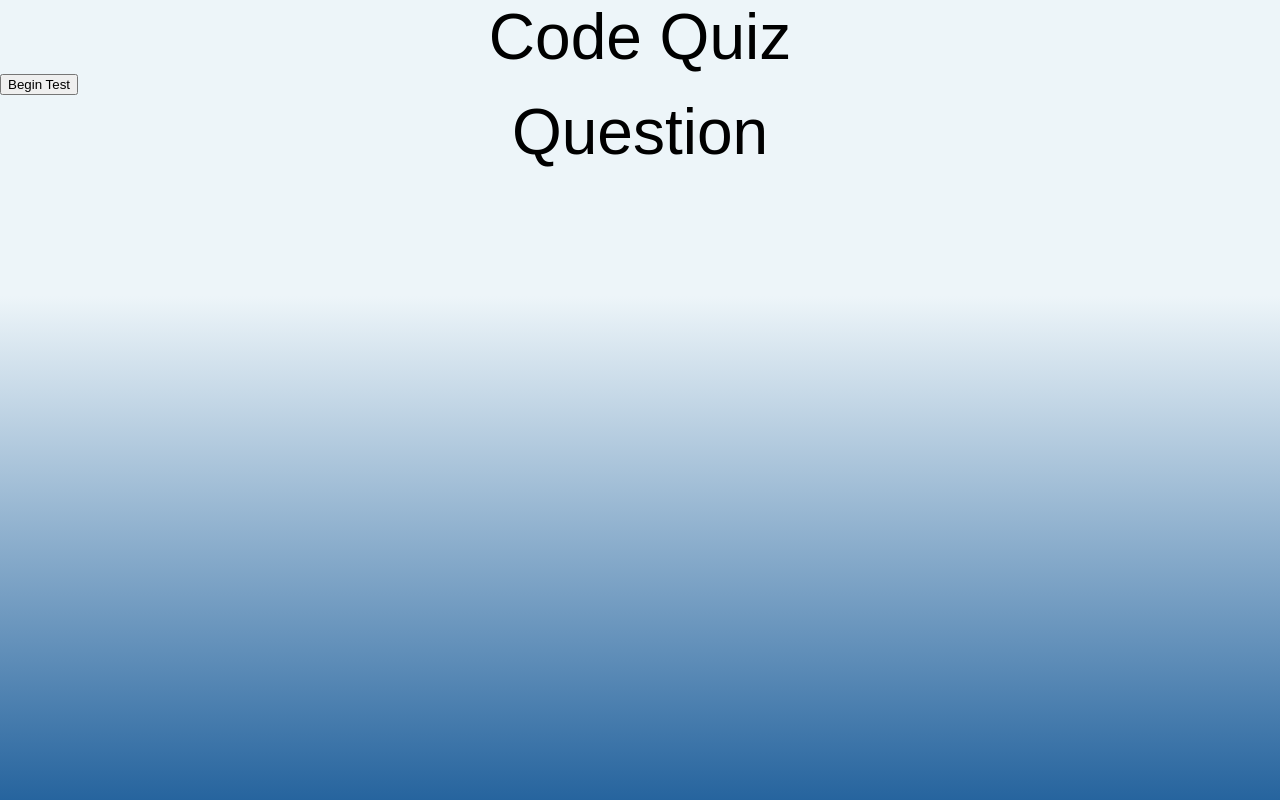
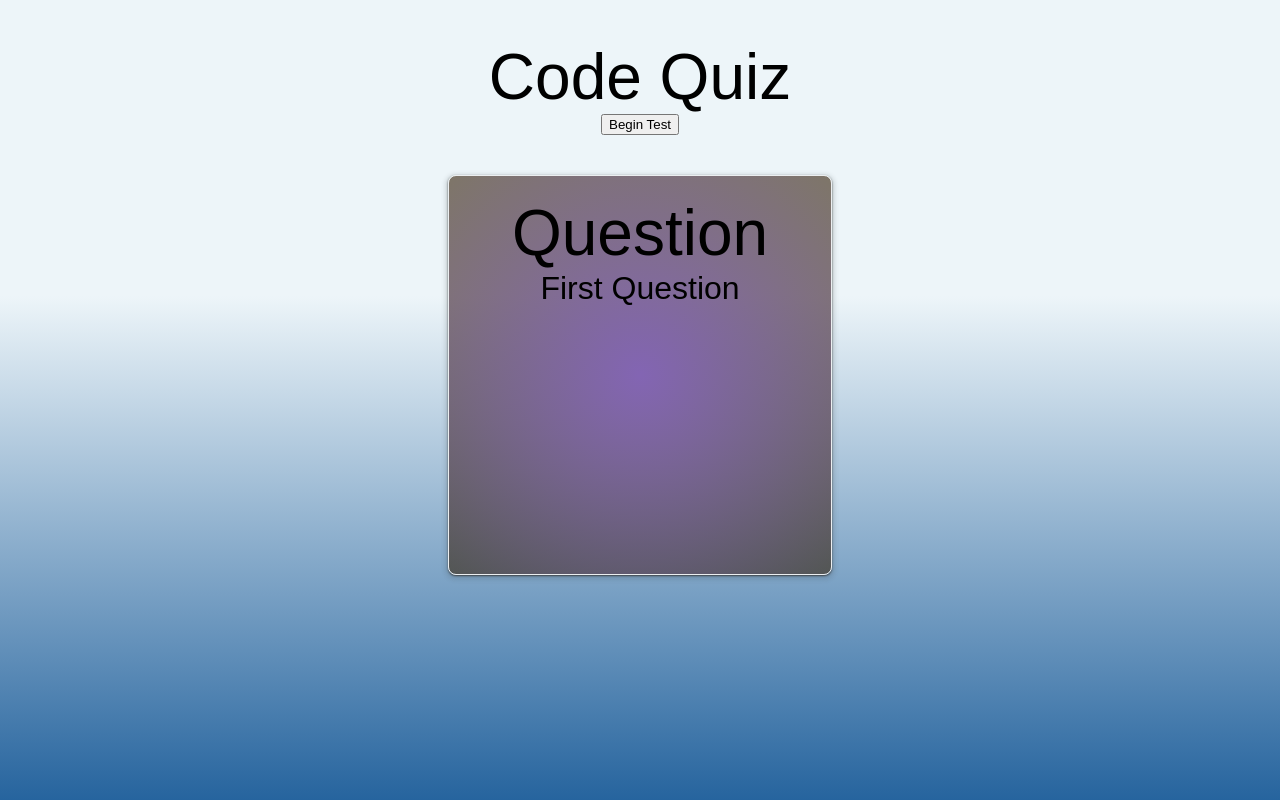
Before and after one commit to mjs-esfsc/SMU-HW-4_Code-Quiz, a plain HTML site: page index.html in a window 1280 px wide. Drawn offline with Linux system fonts and the light colour scheme.

Commit message:
basic cleanup

```diff
--- a/Assets/css/style.css
+++ b/Assets/css/style.css
@@ -11,12 +11,35 @@
     justify-content: flex-start;
     background: linear-gradient(0deg, rgb(38, 100, 158) 0%, rgba(237,245,249,1) 63%);
   }
+  header {
+    padding: 40px;
+    text-align: center;
+  }
+
 
   .start-button{
       justify-content: center;
+      align-items: center;
   }
 
   .large-font{
       text-align: center;
       font-size: 4.0em;
   }
+
+  .Questions{
+    background: radial-gradient(circle, rgb(131, 101, 179) 0%, rgba(53, 34, 9, 0.604) 100%);
+    border: 1px solid #eceff1;
+    border-radius: 8px;
+    box-shadow: rgba(60, 64, 67, 2) 0 1px 2px 0,
+      rgba(60, 64, 67, 0.15) 0 2px 4px 3px;
+    margin: auto;
+    padding: 20px;
+    width: 30vw;
+    height: 400px;
+  }
+
+  .examQuestion {
+    text-align: center;
+    font-size: 2.0em;
+  }
--- a/index.html
+++ b/index.html
@@ -15,8 +15,10 @@
     </header>
     <main>
         <section>
+            <section>
             <div class="Questions">
-              <div class="large-font word-blanks">Question</div>
+              <div class="large-font">Question</div>
+              <div class="examQuestion">First Question</div>
             </div>
         </section>
     </main>
```
Also changed, not shown: 1 other file.
